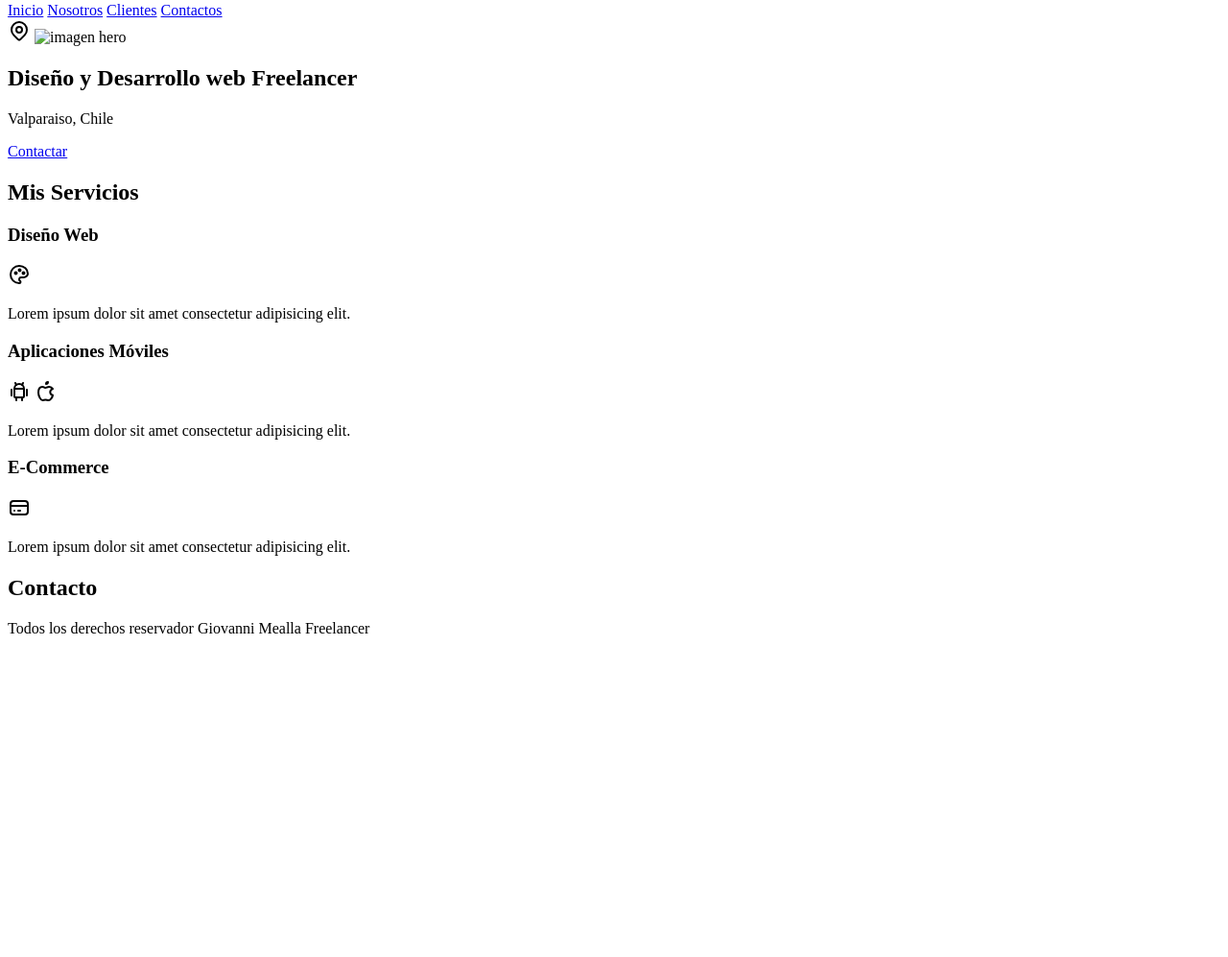
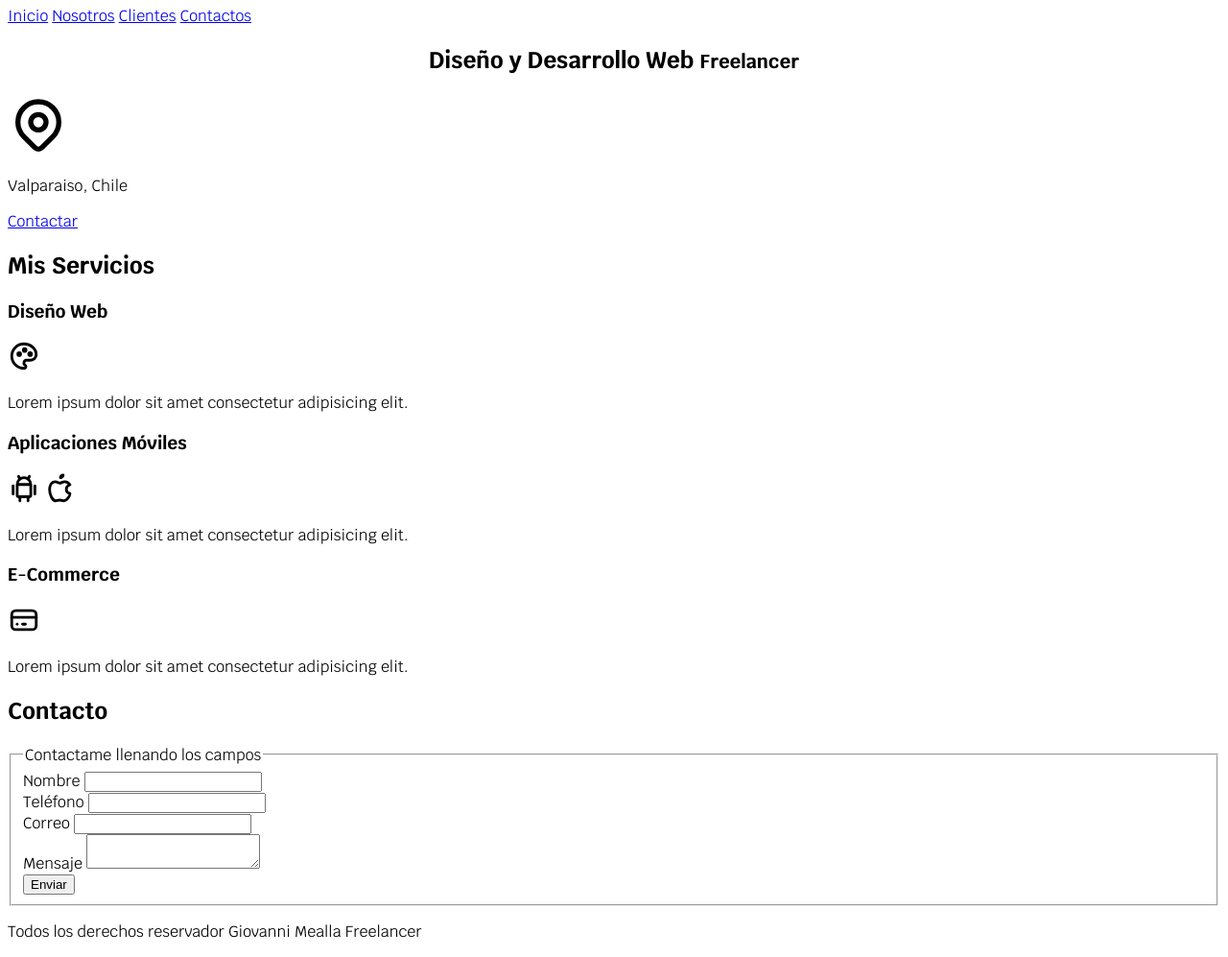
Before and after one commit to giovanniM01/Freelancer-Page, a plain HTML site: page index.html in a window 1280 px wide. Shown: the part 78-1075 px from the top of the page at 96% size. Before the commit the page ends 800 px from the top, so only its background shows below. Drawn offline with Linux system fonts and the light colour scheme; a web font is replaced by a local one.

Commit message:
commit style
archivo css

```diff
--- /dev/null
+++ b/css/styles.css
@@ -0,0 +1,11 @@
+body {
+    font-family: "Krub", sans-serif;
+}
+
+.titulo {
+    text-align: center;
+}
+
+.titulo span {
+    font-size: 20px;
+}
--- a/index.html
+++ b/index.html
@@ -3,11 +3,14 @@
 <head>
     <meta charset="UTF-8">
     <meta name="viewport" content="width=device-width, initial-scale=1.0">
+    <link href="https://fonts.googleapis.com/css2?family=Comic+Neue:ital,wght@0,300;0,400;0,700;1,300;1,400;1,700&family=Krub:ital,wght@0,200;0,300;0,400;0,500;0,600;0,700;1,200;1,300;1,400;1,500;1,600;1,700&family=Madimi+One&display=swap" rel="stylesheet">
+    <link rel="preload" href="css/styles.css" as="style">
+    <link rel="stylesheet" href="css/styles.css">
     <title>Document</title>
 </head>
 <body>
     <header>
-        <h1>Giovanni Mealla</h1>
+        <h1 class="titulo">Giovanni Mealla <span>Freelancer</span></h1>
     </header>
 
     <nav>
@@ -16,12 +19,10 @@
         <a href="clientes.html">Clientes</a>
         <a href="contactos.html">Contactos</a>
     </nav>
-    <svg xmlns="http://www.w3.org/2000/svg" viewBox="0 0 24 24" fill="none" stroke="currentColor" stroke-linecap="round" stroke-linejoin="round" width="24" height="24" stroke-width="2"> <path d="M9 11a3 3 0 1 0 6 0a3 3 0 0 0 -6 0"></path> <path d="M17.657 16.657l-4.243 4.243a2 2 0 0 1 -2.827 0l-4.244 -4.243a8 8 0 1 1 11.314 0z"></path></svg>
-    <img src="img/hero.jp" alt="imagen hero">
-
 
     <section>
-        <h2>Diseño y Desarrollo web Freelancer</h2>
+        <h2 class="titulo">Diseño y Desarrollo Web <span>Freelancer</span></h2>
+        <svg xmlns="http://www.w3.org/2000/svg" viewBox="0 0 24 24" fill="none" stroke="currentColor" stroke-linecap="round" stroke-linejoin="round" width="64" height="64"  stroke-width="2"> <path d="M9 11a3 3 0 1 0 6 0a3 3 0 0 0 -6 0"></path> <path d="M17.657 16.657l-4.243 4.243a2 2 0 0 1 -2.827 0l-4.244 -4.243a8 8 0 1 1 11.314 0z"></path></svg>
         <p>Valparaiso, Chile</p>
         <a href="#">Contactar</a>
     </section>
@@ -31,13 +32,13 @@
         <h2>Mis Servicios</h2>
         <section>
             <h3>Diseño Web</h3>
-            <svg xmlns="http://www.w3.org/2000/svg" viewBox="0 0 24 24" fill="none" stroke="currentColor" stroke-linecap="round" stroke-linejoin="round" width="24" height="24" stroke-width="2"> <path d="M12 21a9 9 0 0 1 0 -18c4.97 0 9 3.582 9 8c0 1.06 -.474 2.078 -1.318 2.828c-.844 .75 -1.989 1.172 -3.182 1.172h-2.5a2 2 0 0 0 -1 3.75a1.3 1.3 0 0 1 -1 2.25"></path> <path d="M8.5 10.5m-1 0a1 1 0 1 0 2 0a1 1 0 1 0 -2 0"></path> <path d="M12.5 7.5m-1 0a1 1 0 1 0 2 0a1 1 0 1 0 -2 0"></path> <path d="M16.5 10.5m-1 0a1 1 0 1 0 2 0a1 1 0 1 0 -2 0"></path> </svg>
+            <svg xmlns="http://www.w3.org/2000/svg" viewBox="0 0 24 24" fill="none" stroke="currentColor" stroke-linecap="round" stroke-linejoin="round" width="34" height=24" stroke-width="2"> <path d="M12 21a9 9 0 0 1 0 -18c4.97 0 9 3.582 9 8c0 1.06 -.474 2.078 -1.318 2.828c-.844 .75 -1.989 1.172 -3.182 1.172h-2.5a2 2 0 0 0 -1 3.75a1.3 1.3 0 0 1 -1 2.25"></path> <path d="M8.5 10.5m-1 0a1 1 0 1 0 2 0a1 1 0 1 0 -2 0"></path> <path d="M12.5 7.5m-1 0a1 1 0 1 0 2 0a1 1 0 1 0 -2 0"></path> <path d="M16.5 10.5m-1 0a1 1 0 1 0 2 0a1 1 0 1 0 -2 0"></path> </svg>
             <p>Lorem ipsum dolor sit amet consectetur adipisicing elit.</p>
         </section>
 
         <section>
             <h3>Aplicaciones Móviles</h3>
-            <svg xmlns="http://www.w3.org/2000/svg" viewBox="0 0 24 24" fill="none" stroke="currentColor" stroke-linecap="round" stroke-linejoin="round" width="24" height="24" stroke-width="2">
+            <svg xmlns="http://www.w3.org/2000/svg" viewBox="0 0 24 24" fill="none" stroke="currentColor" stroke-linecap="round" stroke-linejoin="round" width="34" height="34" stroke-width="2">
                 <path d="M4 10l0 6"></path>
                 <path d="M20 10l0 6"></path>
                 <path d="M7 9h10v8a1 1 0 0 1 -1 1h-8a1 1 0 0 1 -1 -1v-8a5 5 0 0 1 10 0"></path>
@@ -46,7 +47,7 @@
                 <path d="M9 18l0 3"></path>
                 <path d="M15 18l0 3"></path>
               </svg>
-              <svg xmlns="http://www.w3.org/2000/svg" viewBox="0 0 24 24" fill="none" stroke="currentColor" stroke-linecap="round" stroke-linejoin="round" width="24" height="24" stroke-width="2">
+              <svg xmlns="http://www.w3.org/2000/svg" viewBox="0 0 24 24" fill="none" stroke="currentColor" stroke-linecap="round" stroke-linejoin="round" width="34" height="34" stroke-width="2">
                 <path d="M8.286 7.008c-3.216 0 -4.286 3.23 -4.286 5.92c0 3.229 2.143 8.072 4.286 8.072c1.165 -.05 1.799 -.538 3.214 -.538c1.406 0 1.607 .538 3.214 .538s4.286 -3.229 4.286 -5.381c-.03 -.011 -2.649 -.434 -2.679 -3.23c-.02 -2.335 2.589 -3.179 2.679 -3.228c-1.096 -1.606 -3.162 -2.113 -3.75 -2.153c-1.535 -.12 -3.032 1.077 -3.75 1.077c-.729 0 -2.036 -1.077 -3.214 -1.077z"></path>
                 <path d="M12 4a2 2 0 0 0 2 -2a2 2 0 0 0 -2 2"></path>
               </svg>
@@ -55,7 +56,7 @@
 
         <section>
             <h3>E-Commerce</h3>
-            <svg xmlns="http://www.w3.org/2000/svg" viewBox="0 0 24 24" fill="none" width="24" height="24" stroke-width="2" stroke-linejoin="round" stroke-linecap="round" stroke="currentColor">
+            <svg xmlns="http://www.w3.org/2000/svg" viewBox="0 0 24 24" fill="none" width="34" height="34" stroke-width="2" stroke-linejoin="round" stroke-linecap="round" stroke="currentColor">
                 <path d="M3 5m0 3a3 3 0 0 1 3 -3h12a3 3 0 0 1 3 3v8a3 3 0 0 1 -3 3h-12a3 3 0 0 1 -3 -3z"></path>
                 <path d="M3 10l18 0"></path>
                 <path d="M7 15l.01 0"></path>
@@ -67,6 +68,36 @@
 
     <section>
         <h2>Contacto</h2>
+        <form action="">
+            <fieldset>
+                <legend>Contactame llenando los campos</legend>
+
+                <div>
+                    <label for="nombre">Nombre</label>
+                    <input type="text" name="nombre">
+                </div>
+
+                <div>
+                    <label for="telefono">Teléfono</label>
+                    <input type="tel" name="telefono">
+                </div>
+
+                <div>
+                    <label for="correo">Correo</label>
+                    <input type="email" name="correo">
+                </div>
+
+                <div>
+                    <label for="mensaje">Mensaje</label>
+                    <textarea name="mensaje" id="mensaje"></textarea>
+                </div>
+
+                <div>
+                    <input type="submit" name="boto" value="Enviar">
+                </div>
+
+            </fieldset>
+        </form>
     </section>
 
     <footer>
```
Also changed, not shown: styles.css (deleted).
